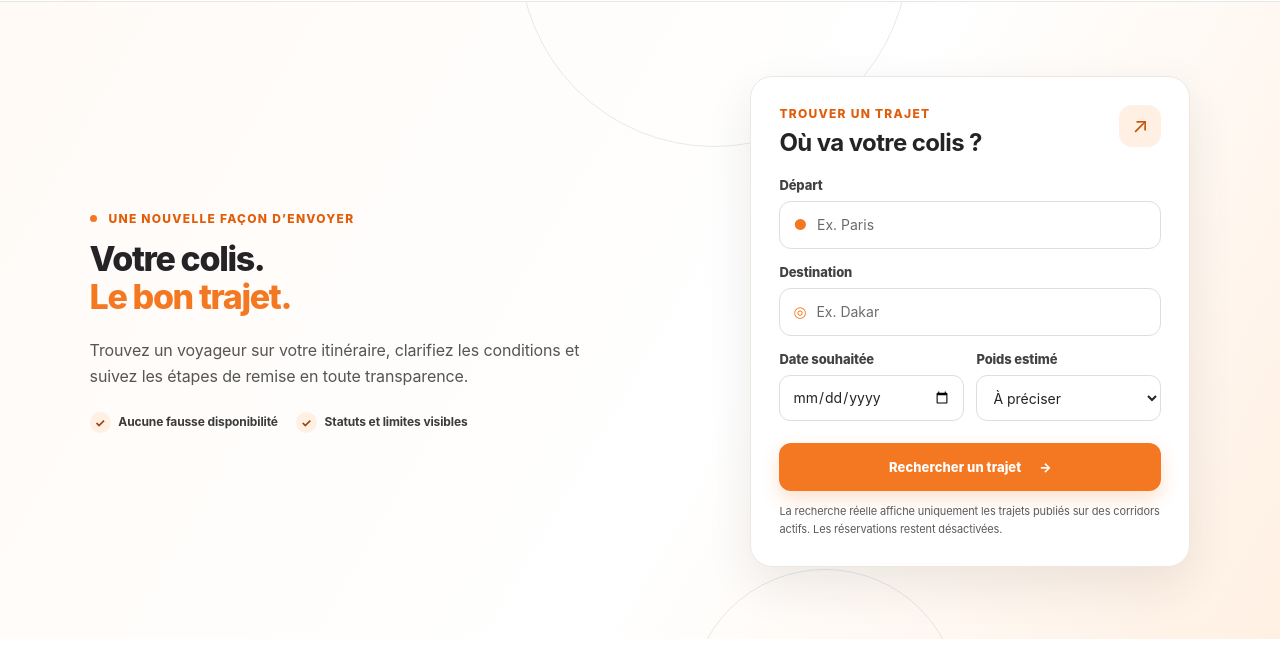
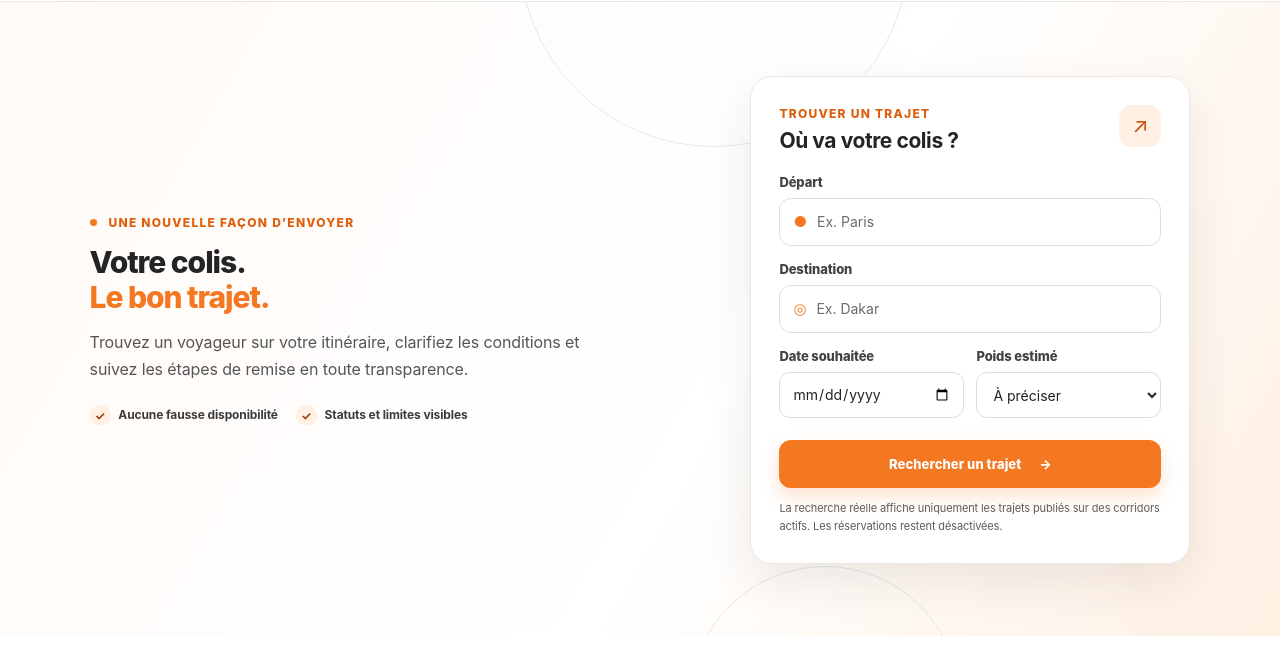
Before and after one commit to aydiarra-star/Jotcolis, a website: page index.html in a window 1280 px wide. Shown: the part 102-759 px from the top of the page. Drawn offline with nearby package versions, Linux system fonts and the light colour scheme.

Commit message:
Forcer une réduction visible de tous les titres

```diff
--- a/premium.css
+++ b/premium.css
@@ -227,3 +227,12 @@ h3, .step-card h3, .trip-card h3, .auth-card h3 { font-size: 14px !important; li
   h2, .section-intro h2, .passport-copy h2, .closing-cta h2, .gp-copy h2,
   .results-heading h2, .corridors-heading h2, .account-heading h2, .card-heading h2 { font-size: 18px !important; }
 }
+
+/* OVERRIDE FINAL — réduire visiblement chaque niveau de titre sur toute l’application */
+body h1, body .hero h1, body main h1 { font-size: 24px !important; line-height: 1.18 !important; letter-spacing: -.035em !important; margin-bottom: 14px !important; }
+body h2, body main h2, body .card-heading h2, body .section-intro h2, body .passport-copy h2, body .closing-cta h2, body .gp-copy h2, body .results-heading h2, body .corridors-heading h2, body .account-heading h2 { font-size: 19px !important; line-height: 1.25 !important; letter-spacing: -.02em !important; }
+body h3, body main h3, body .step-card h3, body .trip-card h3, body .auth-card h3 { font-size: 14px !important; line-height: 1.35 !important; }
+@media(min-width:701px) {
+ body h1, body .hero h1, body main h1 { font-size: 30px !important; }
+ body h2, body main h2, body .card-heading h2, body .section-intro h2, body .passport-copy h2, body .closing-cta h2, body .gp-copy h2, body .results-heading h2, body .corridors-heading h2, body .account-heading h2 { font-size: 21px !important; }
+}
```
